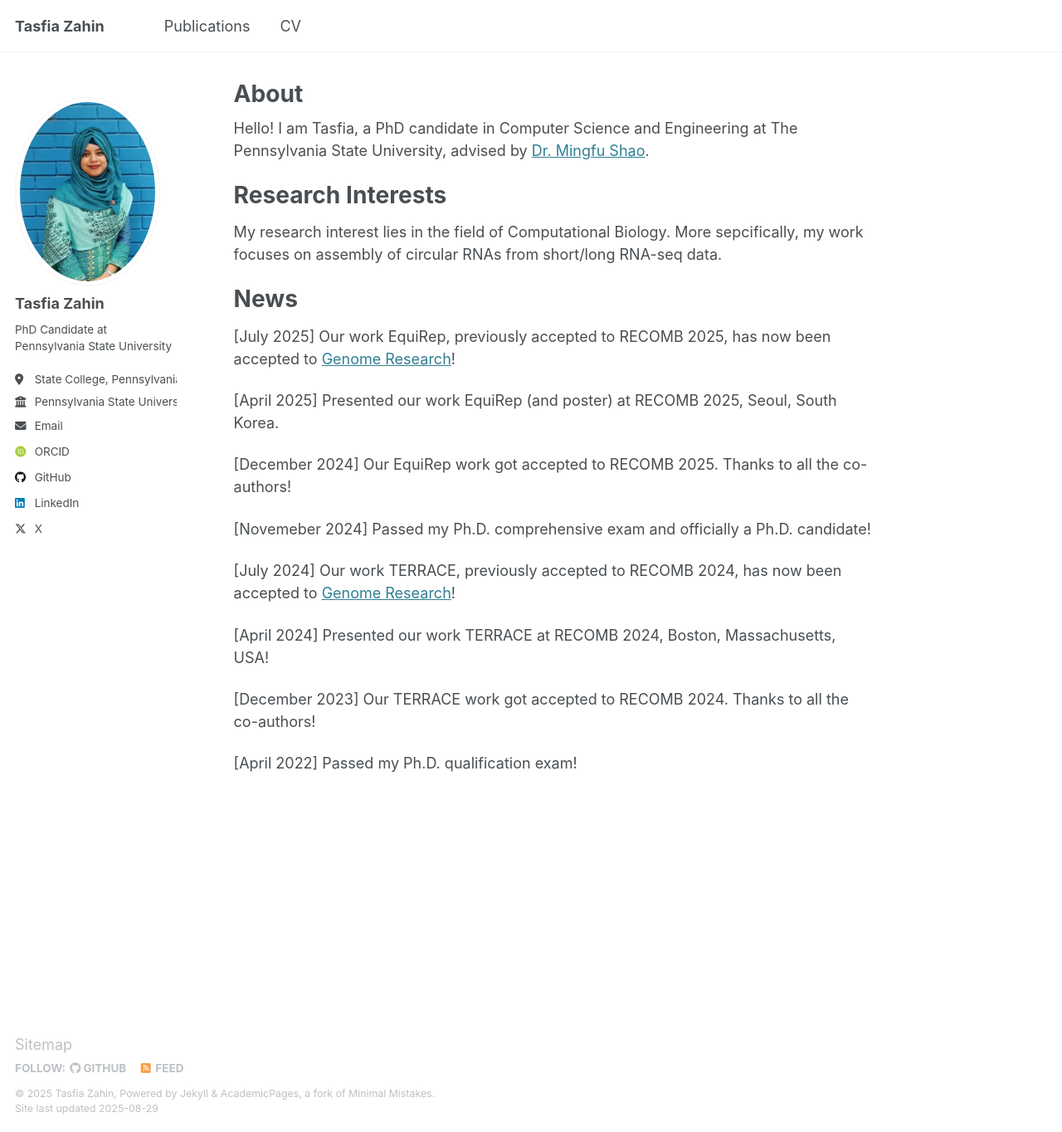
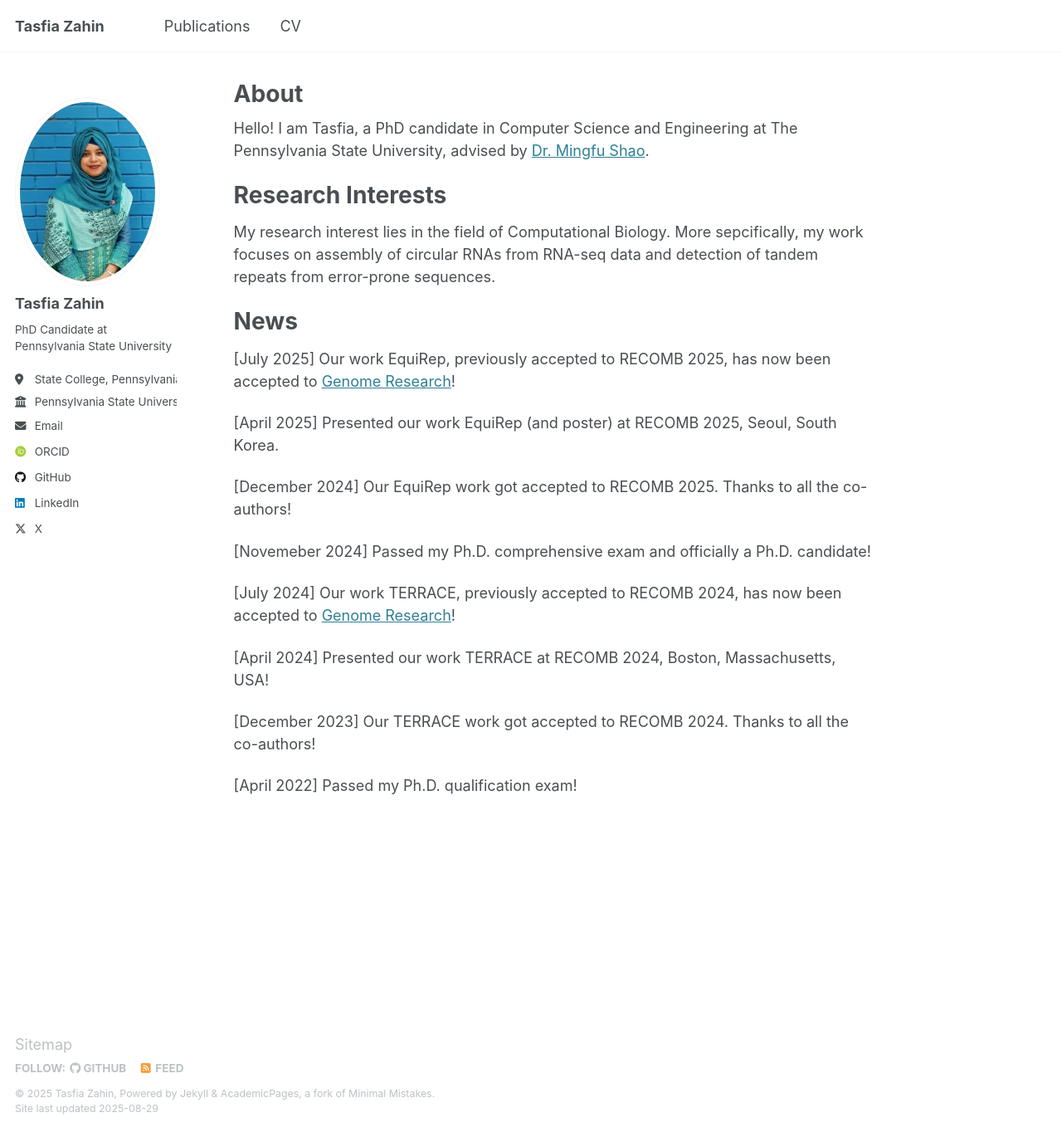
Before and after one commit to TasfiaZahin/TasfiaZahin.github.io, a Jekyll site: the page built from _pages/about.md, in a window 1280 px wide and 1364 px high. Shown: the whole window at 83% size. Built offline with Jekyll 4.4.1, drawn with Linux system fonts in a browser that asks for light colours; some web fonts are replaced.

Commit message:
Updated research interests

```diff
--- a/_pages/about.md
+++ b/_pages/about.md
@@ -12,7 +12,7 @@ Hello! I am Tasfia, a PhD candidate in Computer Science and Engineering at The P
 
 Research Interests
 ======
-My research interest lies in the field of Computational Biology. More sepcifically, my work focuses on assembly of circular RNAs from short/long RNA-seq data.
+My research interest lies in the field of Computational Biology. More sepcifically, my work focuses on assembly of circular RNAs from RNA-seq data and detection of tandem repeats from error-prone sequences.
 
 News
 ======
```
